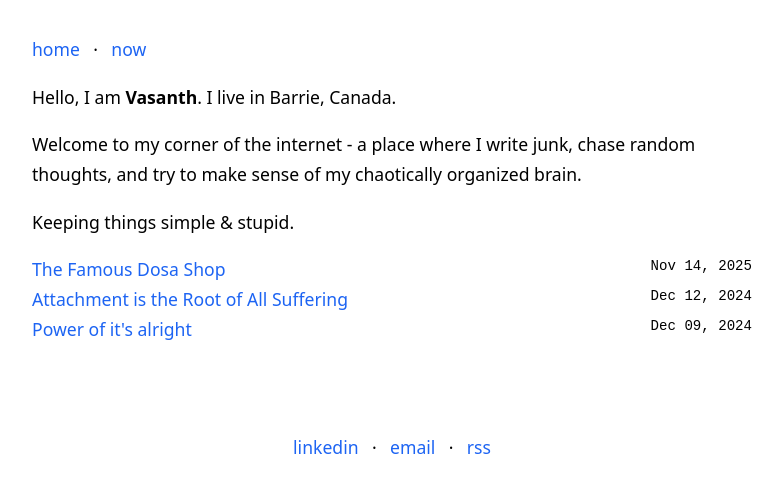
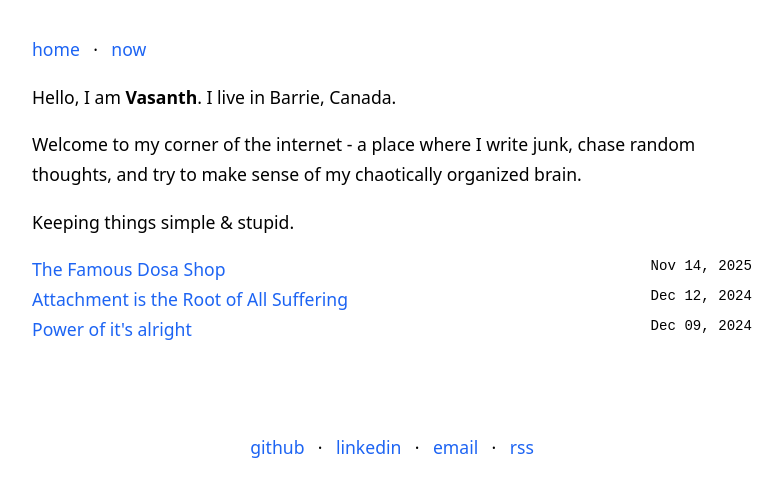
Before and after one commit to vasanthv/vasanthv.github.io, a Jekyll site: the page built from index.md, in a window 1280 px wide. Shown: the top 497 px of the page, without its empty margins (248-1031 px from the left). Built offline with Jekyll 4.4.1, drawn with Linux system fonts in a browser that asks for light colours.

Commit message:
Added github

```diff
--- a/_layouts/default.html
+++ b/_layouts/default.html
@@ -33,6 +33,8 @@
 
   <footer>
     <nav>
+      <a href="https://github.com/vasanthv" target="_blank">github</a>
+      <span>&middot;</span>
       <a href="https://www.linkedin.com/in/vsnthv" target="_blank">linkedin</a>
       <span>&middot;</span>
       <a href="mailto:vasanth.v@icloud.com">email</a>
```
